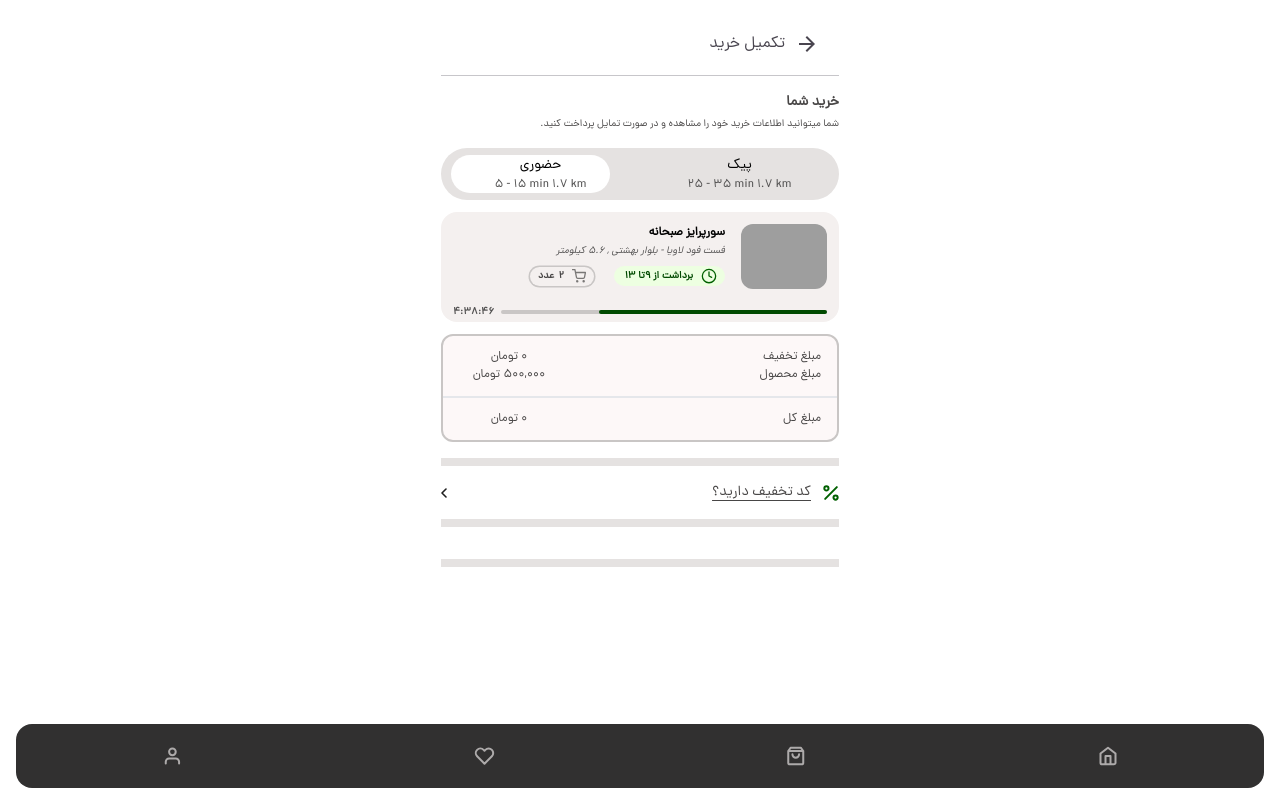
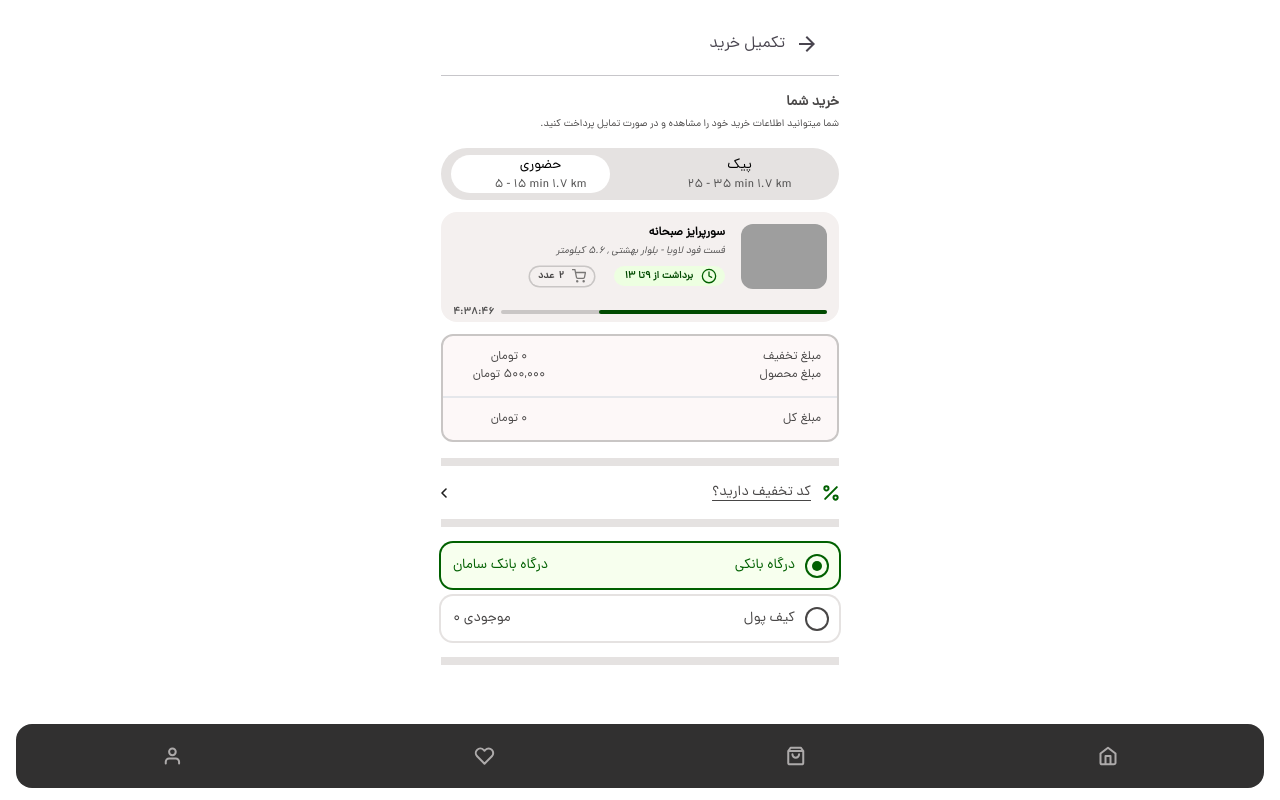
Before and after one commit to misarfehapp/misarfehMain, a Next.js app: page /purchase in a window 1280 px wide. Built offline with nearby package versions, Linux system fonts and the light colour scheme; grey boxes are pictures that could not be loaded.

Commit message:
finished way of pay section

```diff
--- a/app/purchase/page.tsx
+++ b/app/purchase/page.tsx
@@ -6,6 +6,19 @@ import ProductTracker from "@/components/productTracker/ProductTracker";
 import ArrowBack from "@/components/user header/ArrowBack";
 import Link from "next/link";
 import { useState } from "react";
+
+const waysOfPay = [
+  {
+    name: "bank",
+    title: "درگاه بانکی",
+    bank: "درگاه بانک سامان",
+  },
+  {
+    name: "wallet",
+    title: "کیف پول",
+    balance: 0,
+  },
+];
 
 const Purchase = () => {
   const [selectedOption, setSelectedOption] = useState<string>("حضوری");
@@ -17,6 +30,11 @@ const Purchase = () => {
     setIsDiscountExpand((prev: any) => !prev);
   };
   const [discountCode, setDiscountCode] = useState<string>("");
+  const [wayOfPay, setWayOfPay] = useState<string>("bank");
+
+  const handleWayOfPay = (way: string) => {
+    setWayOfPay(way);
+  };
   return (
     <div className="flex justify-center mx-4">
       <div className="w-full max-w-[398px] flex flex-col items-center gap-4">
@@ -117,8 +135,31 @@ const Purchase = () => {
               )}
             </div>
             <div className="w-full bg-neutral-neutral90 h-2" />
-            <div>
+            <div className="flex flex-col gap-2">
+              {waysOfPay.map((way, index) => (
+                <div
+                  key={index}
+                  className=""
+                  onClick={() => handleWayOfPay(way.name)}
+                >
+                  <div
+                    className={`flex flex-row justify-between ring-2 rounded-rounded-7 p-3 text-sm font-medium ${wayOfPay === way.name ? "ring-key-colors-primary bg-primary-primary99 text-key-colors-primary" : "ring-neutral-neutral90 bg-white text-neutral-neutral30"}`}
+                  >
+                    <p>{way.bank ?? `${way.balance.toLocaleString()} موجودی`}</p>
 
+                    <div className="flex flex-row gap-3 items-center">
+                      <p>{way.title}</p>
+                      <div
+                        className={`ring-2 rounded-full w-5 h-5 flex justify-center items-center ${wayOfPay === way.name ? "ring-key-colors-primary" : "ring-neutral-neutral30"}`}
+                      >
+                        <div
+                          className={`w-[10px] h-[10px] rounded-full ${wayOfPay === way.name ? "bg-key-colors-primary" : "bg-white"}`}
+                        />
+                      </div>
+                    </div>
+                  </div>
+                </div>
+              ))}
             </div>
             <div className="w-full bg-neutral-neutral90 h-2" />
           </div>
```
